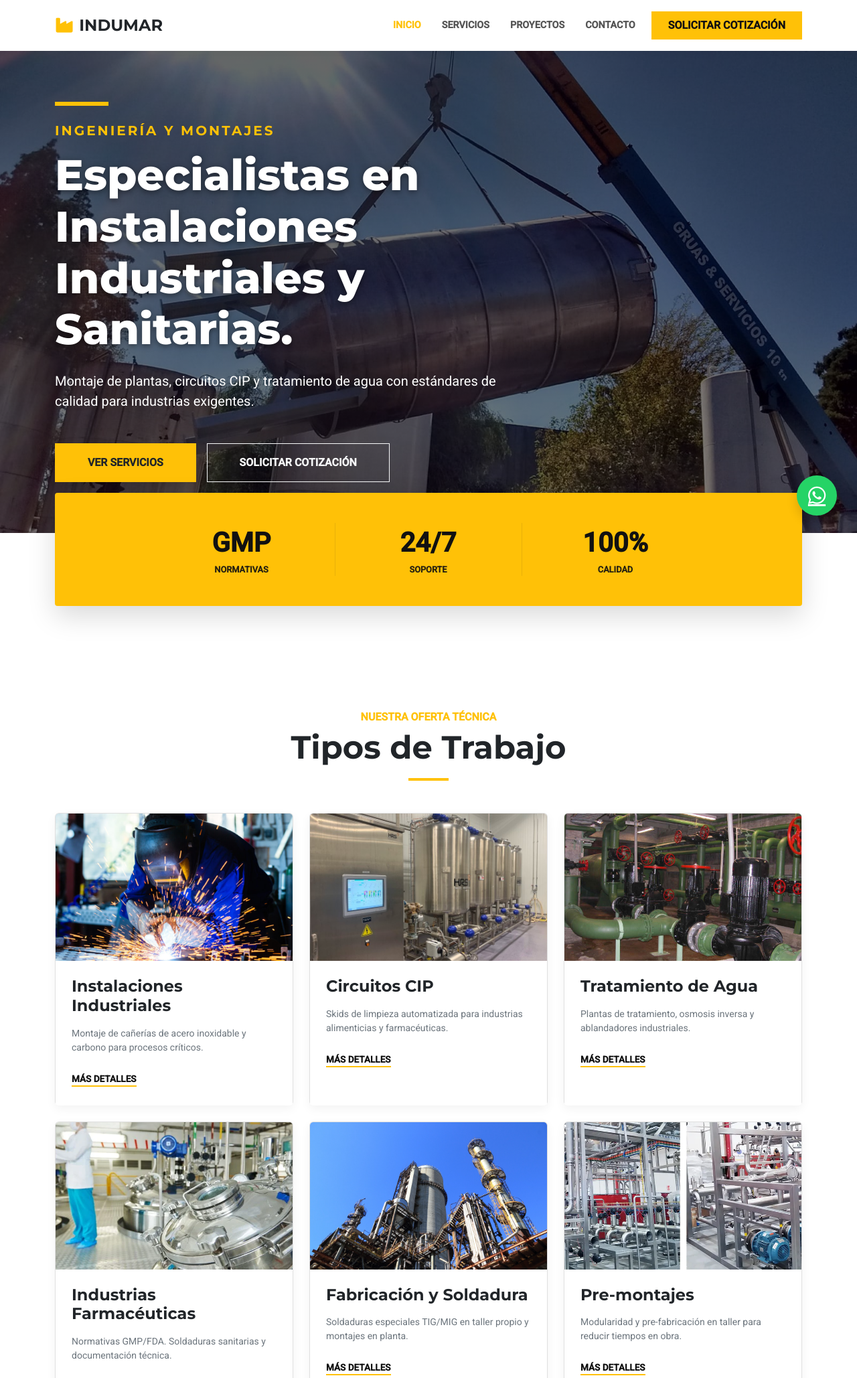
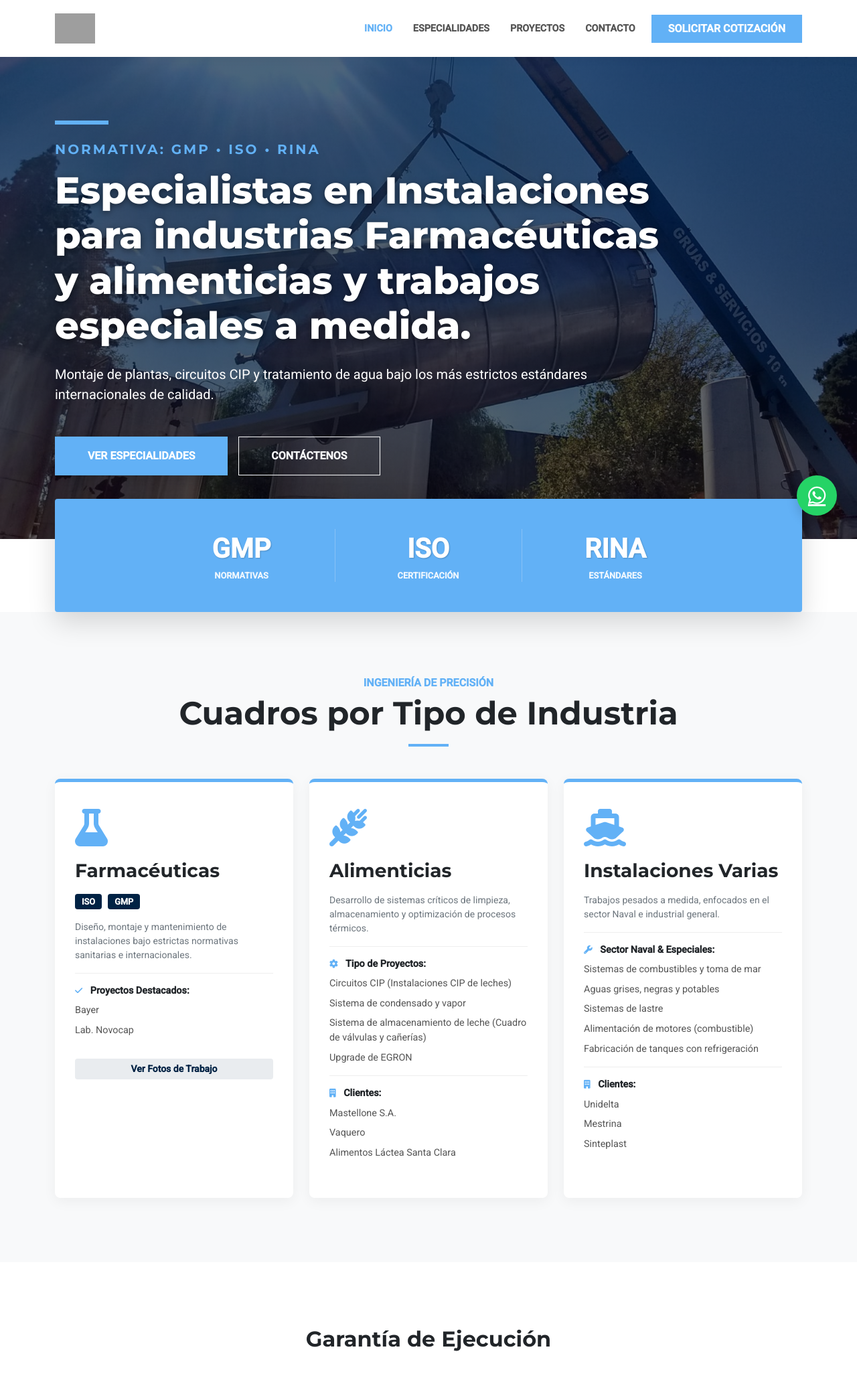
Before and after one commit to lvekko23/indumarweb, a Flask app: page / in a window 1280 px wide. Shown: the top 2058 px of the page at 67% size. Run offline with Flask 3, Linux system fonts and the light colour scheme; grey boxes are pictures that could not be loaded.

Commit message:
Actualizando logo azul y nueva estructura de industrias

```diff
--- a/app.py
+++ b/app.py
@@ -27,28 +27,12 @@ INFO_EMPRESA = {
 }
 
 # --- DATOS PARA LA PÁGINA ---
-SERVICIOS = [
-    {'titulo': 'Instalaciones Industriales', 'desc': 'Montaje de cañerías de acero inoxidable y carbono para procesos críticos.', 'img': '/static/taller.jpg'},
-    {'titulo': 'Circuitos CIP', 'desc': 'Skids de limpieza automatizada para industrias alimenticias y farmacéuticas.', 'img': '/static/cip.jpg'},
-    {'titulo': 'Tratamiento de Agua', 'desc': 'Plantas de tratamiento, osmosis inversa y ablandadores industriales.', 'img': '/static/agua.jpg'},
-    {'titulo': 'Industrias Farmacéuticas', 'desc': 'Normativas GMP/FDA. Soldaduras sanitarias y documentación técnica.', 'img': '/static/farma.jpg'},
-    {'titulo': 'Fabricación y Soldadura', 'desc': 'Soldaduras especiales TIG/MIG en taller propio y montajes en planta.', 'img': '/static/instalaciones.jpg'},
-    {'titulo': 'Pre-montajes', 'desc': 'Modularidad y pre-fabricación en taller para reducir tiempos en obra.', 'img': '/static/premontaje.jpg'}
-]
+# (Borramos SERVICIOS e INDUSTRIAS porque ahora los cuadros están fijos en el HTML)
 
 STATS = [
     {'numero': 'GMP', 'texto': 'Normativas'},
-    {'numero': '24/7', 'texto': 'Soporte'},
-    {'numero': '100%', 'texto': 'Calidad'}
-]
-
-INDUSTRIAS = [
-    {'nombre': 'Alimenticia', 'icono': 'fa-utensils', 'desc': 'Lácteos, bebidas y procesados.'},
-    {'nombre': 'Farmacéutica', 'icono': 'fa-pills', 'desc': 'Laboratorios y cosmética.'},
-    {'nombre': 'Química', 'icono': 'fa-flask', 'desc': 'Reactores y fluidos peligrosos.'},
-    {'nombre': 'Naval', 'icono': 'fa-anchor', 'desc': 'Reparaciones y montajes a bordo.'},
-    {'nombre': 'Petróleo', 'icono': 'fa-oil-well', 'desc': 'Redes de incendio y piping.'},
-    {'nombre': 'Civil', 'icono': 'fa-building', 'desc': 'Estructuras metálicas y naves.'}
+    {'numero': 'ISO', 'texto': 'Certificación'},
+    {'numero': 'RINA', 'texto': 'Estándares'}
 ]
 
 # --- RUTAS ---
@@ -57,9 +41,7 @@ INDUSTRIAS = [
 def home():
     return render_template('index.html',
                            empresa=INFO_EMPRESA,
-                           servicios=SERVICIOS,
-                           stats=STATS,
-                           industrias=INDUSTRIAS)
+                           stats=STATS)
 
 @app.route('/proyectos')
 def proyectos():
@@ -75,10 +57,11 @@ def contacto():
     if request.method == 'POST':
         nombre = request.form.get('nombre')
         email_cliente = request.form.get('email')
-        asunto = request.form.get('asunto')
+        telefono = request.form.get('telefono')
+        empresa_cliente = request.form.get('empresa')
         mensaje = request.form.get('mensaje')
 
-        msg = Message(subject=f"NUEVO CLIENTE WEB: {asunto}",
+        msg = Message(subject=f"NUEVO CLIENTE WEB: {nombre}",
                       sender='contactoindumar@gmail.com',
                       recipients=['admarin74@gmail.com'])
 
@@ -88,8 +71,9 @@ def contacto():
         ------------------------------------------------------
 
         CLIENTE: {nombre}
+        EMPRESA: {empresa_cliente}
+        TELÉFONO: {telefono}
         EMAIL:   {email_cliente}
-        ASUNTO:  {asunto}
 
         MENSAJE:
         {mensaje}
--- a/templates/index.html
+++ b/templates/index.html
@@ -10,15 +10,17 @@
     <link href="https://unpkg.com/aos@2.3.1/dist/aos.css" rel="stylesheet">
 
     <style>
-        :root { --primary: #ffc107; --dark: #111111; --dark-grey: #212529; }
+        :root { --primary: #ffc107; --dark: #111111; --dark-grey: #212529; --indumar-blue: #62b1f6; --indumar-darkblue: #002244; }
         body { font-family: 'Roboto', sans-serif; color: #444; background-color: #fff; }
         h1, h2, h3, h4, h5, .navbar-brand { font-family: 'Montserrat', sans-serif; }
 
         /* NAVBAR */
         .navbar { background: white; box-shadow: 0 2px 15px rgba(0,0,0,0.05); padding: 15px 0; }
         .nav-link { color: #555 !important; font-weight: 600; font-size: 0.9rem; margin-left: 15px; text-transform: uppercase; }
-        .nav-link:hover, .nav-link.active { color: var(--primary) !important; }
-        .btn-nav { background: var(--primary); color: var(--dark) !important; font-weight: 700; border-radius: 0; }
+        .nav-link:hover, .nav-link.active { color: var(--indumar-blue) !important; }
+        .btn-nav { background: var(--indumar-blue); color: white !important; font-weight: 700; border-radius: 0; transition: 0.3s; }
+        .btn-nav:hover { background: var(--indumar-darkblue); }
+        .logo-img { max-height: 45px; object-fit: contain; }
 
         /* HERO SLIDER */
         .hero {
@@ -43,39 +45,33 @@
         .hero-overlay {
             position: absolute;
             top: 0; left: 0; width: 100%; height: 100%;
-            background: linear-gradient(rgba(0,0,0,0.6), rgba(0,0,0,0.5));
+            background: linear-gradient(rgba(0,34,68,0.7), rgba(0,0,0,0.6));
             z-index: 1;
         }
         .hero-content { position: relative; z-index: 2; width: 100%; }
-        .hero-line { width: 80px; height: 6px; background: var(--primary); margin-bottom: 25px; }
-        .hero-subtitle { color: var(--primary); letter-spacing: 3px; font-weight: 700; }
-        .hero-title { color: white; font-weight: 800; text-shadow: 0 2px 10px rgba(0,0,0,0.5); }
+        .hero-line { width: 80px; height: 6px; background: var(--indumar-blue); margin-bottom: 25px; }
+        .hero-subtitle { color: var(--indumar-blue); letter-spacing: 3px; font-weight: 700; text-transform: uppercase;}
+        .hero-title { color: white; font-weight: 800; text-shadow: 0 2px 10px rgba(0,0,0,0.5); font-size: 3.5rem;}
 
         /* ESTADISTICAS */
-        .stats-section { background: var(--primary); color: var(--dark); padding: 45px 0; margin-top: -60px; position: relative; z-index: 10; border-radius: 4px; box-shadow: 0 15px 40px rgba(0,0,0,0.15); }
-        .stat-number { font-size: 2.5rem; font-weight: 800; }
+        .stats-section { background: var(--indumar-blue); color: white; padding: 45px 0; margin-top: -60px; position: relative; z-index: 10; border-radius: 4px; box-shadow: 0 15px 40px rgba(0,0,0,0.15); }
+        .stat-number { font-size: 2.5rem; font-weight: 800; text-shadow: 1px 1px 2px rgba(0,0,0,0.2);}
         .stat-text { font-size: 0.8rem; text-transform: uppercase; font-weight: 700; opacity: 0.9; }
 
-        /* TARJETAS DE SERVICIOS */
-        .card-service { border: 1px solid #e0e0e0; background: white; transition: all 0.4s cubic-bezier(0.175, 0.885, 0.32, 1.275); height: 100%; position: relative; box-shadow: 0 5px 15px rgba(0,0,0,0.05); overflow: hidden; border-bottom: 4px solid transparent; }
-        .card-service:hover { transform: translateY(-10px); box-shadow: 0 20px 40px rgba(0,0,0,0.15); border-bottom-color: var(--primary); }
-        .card-img-wrapper { height: 220px; overflow: hidden; position: relative; }
-        .card-img-wrapper img { width: 100%; height: 100%; object-fit: cover; transition: transform 0.6s ease; }
-        .card-service:hover .card-img-wrapper img { transform: scale(1.1); }
-        .card-service a { text-decoration: none; border-bottom: 2px solid var(--primary); padding-bottom: 2px; transition: 0.3s; color: var(--dark); font-weight: 700; font-size: 0.85rem;}
-        .card-service:hover a { color: var(--primary); border-color: transparent; }
-
-        /* SECCIÓN INDUSTRIAS */
-        .bg-dark-section { background-color: var(--dark-grey); color: white; }
-        .industry-card-dark { background: #2c3034; padding: 40px 30px; border-radius: 8px; text-align: center; transition: all 0.3s ease; border-bottom: 5px solid transparent; height: 100%; }
-        .industry-card-dark:hover { transform: translateY(-15px); background: #343a40; border-bottom-color: var(--primary); box-shadow: 0 10px 30px rgba(0,0,0,0.3); }
-        .industry-icon-large { font-size: 4.5rem; color: var(--primary); margin-bottom: 25px; display: inline-block; transition: 0.3s; }
-        .industry-card-dark:hover .industry-icon-large { transform: scale(1.1); }
+        /* SECCIÓN INDUSTRIAS (CUADROS) */
+        .bg-dark-section { background-color: #f8f9fa; color: #333; }
+        .industry-card { background: white; padding: 40px 30px; border-radius: 8px; box-shadow: 0 5px 20px rgba(0,0,0,0.05); border-top: 5px solid var(--indumar-blue); transition: all 0.3s ease; height: 100%; }
+        .industry-card:hover { transform: translateY(-10px); box-shadow: 0 15px 35px rgba(0,0,0,0.1); border-top-color: var(--indumar-darkblue); }
+        .industry-icon-large { font-size: 3.5rem; color: var(--indumar-blue); margin-bottom: 20px; display: inline-block; }
+        .client-list { list-style: none; padding-left: 0; margin-top: 15px; border-top: 1px solid #eee; padding-top: 15px; font-size: 0.9rem;}
+        .client-list li { margin-bottom: 8px; color: #555; }
+        .client-list i { color: var(--indumar-blue); margin-right: 8px; font-size: 0.8rem;}
+        .normas-badge { background: var(--indumar-darkblue); color: white; padding: 4px 10px; border-radius: 4px; font-size: 0.8rem; font-weight: bold; margin-right: 5px;}
 
         /* FOOTER */
-        footer { background: #0b0b0b; color: #888; padding: 70px 0 20px; font-size: 0.9rem; }
-        footer a { color: #888; text-decoration: none; }
-        footer a:hover { color: var(--primary); }
+        footer { background: var(--indumar-darkblue); color: #ccc; padding: 70px 0 20px; font-size: 0.9rem; }
+        footer a { color: #ccc; text-decoration: none; }
+        footer a:hover { color: white; }
 
         .whatsapp-float { position: fixed; bottom: 30px; right: 30px; background: #25d366; color: white; width: 60px; height: 60px; border-radius: 50%; display: flex; align-items: center; justify-content: center; font-size: 30px; box-shadow: 0 4px 15px rgba(0,0,0,0.4); z-index: 100; transition: 0.3s; }
         .whatsapp-float:hover { transform: scale(1.1); background: #20b852; }
@@ -86,8 +82,7 @@
     <nav class="navbar navbar-expand-lg sticky-top">
         <div class="container">
             <a class="navbar-brand d-flex align-items-center gap-2" href="{{ url_for('home') }}">
-                <i class="fa-solid fa-industry text-warning fa-lg"></i>
-                <span class="fw-bold fs-4 text-dark">INDUMAR</span>
+                <img src="/static/img/logo-indumar.jpeg" alt="INDUMAR Logo" class="logo-img">
             </a>
             <button class="navbar-toggler border-0" type="button" data-bs-toggle="collapse" data-bs-target="#navbarNav">
                 <span class="navbar-toggler-icon"></span>
@@ -95,7 +90,7 @@
             <div class="collapse navbar-collapse" id="navbarNav">
                 <ul class="navbar-nav ms-auto align-items-center">
                     <li class="nav-item"><a class="nav-link active" href="{{ url_for('home') }}">Inicio</a></li>
-                    <li class="nav-item"><a class="nav-link" href="#tipos-trabajo">Servicios</a></li>
+                    <li class="nav-item"><a class="nav-link" href="#industrias">Especialidades</a></li>
                     <li class="nav-item"><a class="nav-link" href="{{ url_for('proyectos') }}">Proyectos</a></li>
                     <li class="nav-item"><a class="nav-link" href="{{ url_for('contacto') }}">Contacto</a></li>
                     <li class="nav-item ms-lg-3">
@@ -112,16 +107,16 @@
 
         <div class="container hero-content" data-aos="fade-up">
             <div class="row">
-                <div class="col-lg-9">
+                <div class="col-lg-10">
                     <div class="hero-line"></div>
-                    <h5 class="hero-subtitle mb-3">INGENIERÍA Y MONTAJES</h5>
-                    <h1 class="display-3 hero-title mb-4">Especialistas en Instalaciones Industriales y Sanitarias.</h1>
-                    <p class="lead mb-5 text-white opacity-90" style="max-width: 700px; font-weight: 400;">
-                        Montaje de plantas, circuitos CIP y tratamiento de agua con estándares de calidad para industrias exigentes.
+                    <h5 class="hero-subtitle mb-3">NORMATIVA: GMP • ISO • RINA</h5>
+                    <h1 class="hero-title mb-4">Especialistas en Instalaciones para industrias Farmacéuticas y alimenticias y trabajos especiales a medida.</h1>
+                    <p class="lead mb-5 text-white opacity-90" style="max-width: 800px; font-weight: 400;">
+                        Montaje de plantas, circuitos CIP y tratamiento de agua bajo los más estrictos estándares internacionales de calidad.
                     </p>
                     <div class="d-flex gap-3">
-                        <a href="#tipos-trabajo" class="btn btn-warning px-5 py-3 fw-bold text-dark rounded-0 shadow">VER SERVICIOS</a>
-                        <a href="{{ url_for('contacto') }}" class="btn btn-outline-light px-5 py-3 fw-bold rounded-0">SOLICITAR COTIZACIÓN</a>
+                        <a href="#industrias" class="btn px-5 py-3 fw-bold text-white rounded-0 shadow" style="background-color: var(--indumar-blue);">VER ESPECIALIDADES</a>
+                        <a href="{{ url_for('contacto') }}" class="btn btn-outline-light px-5 py-3 fw-bold rounded-0">CONTÁCTENOS</a>
                     </div>
                 </div>
             </div>
@@ -131,7 +126,7 @@
     <div class="container">
         <div class="row stats-section mx-1 mx-lg-0 text-center justify-content-center">
             {% for stat in stats %}
-            <div class="col-4 col-md-3 mb-4 mb-md-0 {% if not loop.last %}border-end border-dark border-opacity-10{% endif %}">
+            <div class="col-4 col-md-3 mb-4 mb-md-0 {% if not loop.last %}border-end border-light border-opacity-25{% endif %}">
                 <div class="stat-number">{{ stat.numero }}</div>
                 <div class="stat-text">{{ stat.texto }}</div>
             </div>
@@ -139,52 +134,82 @@
         </div>
     </div>
 
-    <section id="tipos-trabajo" class="py-5" style="margin-top: 60px;">
+    <section id="industrias" class="py-5 bg-dark-section">
         <div class="container py-5">
             <div class="text-center mb-5" data-aos="fade-up">
-                <h6 class="text-uppercase text-warning fw-bold ls-2">Nuestra Oferta Técnica</h6>
-                <h2 class="display-5 fw-bold text-dark">Tipos de Trabajo</h2>
-                <div class="d-flex justify-content-center mt-3"><div style="width: 60px; height: 4px; background: var(--primary);"></div></div>
+                <h6 class="text-uppercase fw-bold ls-2" style="color: var(--indumar-blue);">Ingeniería de Precisión</h6>
+                <h2 class="display-5 fw-bold text-dark">Cuadros por Tipo de Industria</h2>
+                <div class="d-flex justify-content-center mt-3"><div style="width: 60px; height: 4px; background: var(--indumar-blue);"></div></div>
             </div>
 
-            <div class="row g-4 justify-content-center">
-                {% for servicio in servicios %}
-                <div class="col-md-6 col-lg-4" data-aos="fade-up" data-aos-delay="{{ loop.index * 100 }}">
-                    <div class="card card-service">
-                        <div class="card-img-wrapper">
-                            <img src="{{ servicio.img }}" alt="{{ servicio.titulo }}">
+            <div class="row g-4 align-items-stretch">
+
+                <div class="col-lg-4 col-md-6" data-aos="fade-up" data-aos-delay="100">
+                    <div class="industry-card">
+                        <i class="fa-solid fa-flask industry-icon-large"></i>
+                        <h3 class="fw-bold mb-3 text-dark">Farmacéuticas</h3>
+                        <div class="mb-3">
+                            <span class="normas-badge">ISO</span>
+                            <span class="normas-badge">GMP</span>
                         </div>
-                        <div class="card-body p-4">
-                            <h4 class="card-title fw-bold mb-3 text-dark">{{ servicio.titulo }}</h4>
-                            <p class="card-text text-secondary mb-4 small">{{ servicio.desc }}</p>
-                            <a href="{{ url_for('contacto') }}">MÁS DETALLES</a>
-                        </div>
+                        <p class="text-secondary small">Diseño, montaje y mantenimiento de instalaciones bajo estrictas normativas sanitarias e internacionales.</p>
+
+                        <ul class="client-list">
+                            <li class="fw-bold text-dark mb-2"><i class="fa-solid fa-check"></i> Proyectos Destacados:</li>
+                            <li>Bayer</li>
+                            <li>Lab. Novocap</li>
+                        </ul>
+                        <a href="{{ url_for('proyectos') }}" class="btn btn-sm mt-3 fw-bold w-100" style="background-color: #e9ecef; color: var(--indumar-darkblue);">Ver Fotos de Trabajo</a>
                     </div>
                 </div>
-                {% endfor %}
-            </div>
-        </div>
-    </section>
 
-    <section id="industrias" class="py-5 bg-dark-section text-white">
-        <div class="container py-5">
-            <div class="row align-items-center mb-5">
-                <div class="col-lg-8" data-aos="fade-right">
-                    <h6 class="text-uppercase text-warning fw-bold ls-2">Sectores Clave</h6>
-                    <h2 class="display-4 fw-bold">Industrias que Atendemos</h2>
-                    <p class="lead opacity-75 mt-3">Experiencia comprobada en normativas GMP, FDA y exigencias sanitarias y navales.</p>
-                </div>
-            </div>
-            <div class="row g-4 mt-4">
-                {% for industria in industrias %}
-                <div class="col-md-4" data-aos="fade-up" data-aos-delay="{{ loop.index * 150 }}">
-                    <div class="industry-card-dark">
-                        <i class="fa-solid {{ industria.icono }} industry-icon-large"></i>
-                        <h3 class="fw-bold mb-3 text-white">{{ industria.nombre }}</h3>
-                        <p class="text-light opacity-75 mb-0">{{ industria.desc }}</p>
+                <div class="col-lg-4 col-md-6" data-aos="fade-up" data-aos-delay="200">
+                    <div class="industry-card">
+                        <i class="fa-solid fa-wheat-awn industry-icon-large"></i>
+                        <h3 class="fw-bold mb-3 text-dark">Alimenticias</h3>
+                        <p class="text-secondary small">Desarrollo de sistemas críticos de limpieza, almacenamiento y optimización de procesos térmicos.</p>
+
+                        <ul class="client-list">
+                            <li class="fw-bold text-dark mb-2"><i class="fa-solid fa-gear"></i> Tipo de Proyectos:</li>
+                            <li>Circuitos CIP (Instalaciones CIP de leches)</li>
+                            <li>Sistema de condensado y vapor</li>
+                            <li>Sistema de almacenamiento de leche (Cuadro de válvulas y cañerías)</li>
+                            <li>Upgrade de EGRON</li>
+                        </ul>
+
+                        <ul class="client-list mt-3">
+                            <li class="fw-bold text-dark mb-2"><i class="fa-solid fa-building"></i> Clientes:</li>
+                            <li>Mastellone S.A.</li>
+                            <li>Vaquero</li>
+                            <li>Alimentos Láctea Santa Clara</li>
+                        </ul>
                     </div>
                 </div>
-                {% endfor %}
+
+                <div class="col-lg-4 col-md-12" data-aos="fade-up" data-aos-delay="300">
+                    <div class="industry-card">
+                        <i class="fa-solid fa-ship industry-icon-large"></i>
+                        <h3 class="fw-bold mb-3 text-dark">Instalaciones Varias</h3>
+                        <p class="text-secondary small">Trabajos pesados a medida, enfocados en el sector Naval e industrial general.</p>
+
+                        <ul class="client-list">
+                            <li class="fw-bold text-dark mb-2"><i class="fa-solid fa-wrench"></i> Sector Naval & Especiales:</li>
+                            <li>Sistemas de combustibles y toma de mar</li>
+                            <li>Aguas grises, negras y potables</li>
+                            <li>Sistemas de lastre</li>
+                            <li>Alimentación de motores (combustible)</li>
+                            <li>Fabricación de tanques con refrigeración</li>
+                        </ul>
+
+                        <ul class="client-list mt-3">
+                            <li class="fw-bold text-dark mb-2"><i class="fa-solid fa-building"></i> Clientes:</li>
+                            <li>Unidelta</li>
+                            <li>Mestrina</li>
+                            <li>Sinteplast</li>
+                        </ul>
+                    </div>
+                </div>
+
             </div>
         </div>
     </section>
@@ -193,41 +218,41 @@
         <div class="container py-5 text-center" data-aos="fade-up">
             <h2 class="fw-bold mb-5 text-dark">Garantía de Ejecución</h2>
             <div class="row justify-content-center gap-4 gap-lg-0">
-                <div class="col-md-4 border-end"><i class="fa-solid fa-certificate text-warning fa-3x mb-3"></i><h5 class="fw-bold">Soldaduras Calificadas</h5></div>
-                <div class="col-md-4 border-end"><i class="fa-solid fa-file-circle-check text-warning fa-3x mb-3"></i><h5 class="fw-bold">Documentación Final</h5></div>
-                <div class="col-md-4"><i class="fa-solid fa-stopwatch text-warning fa-3x mb-3"></i><h5 class="fw-bold">Cumplimiento de Plazos</h5></div>
+                <div class="col-md-4 border-end"><i class="fa-solid fa-certificate fa-3x mb-3" style="color: var(--indumar-blue);"></i><h5 class="fw-bold">Soldaduras Calificadas</h5></div>
+                <div class="col-md-4 border-end"><i class="fa-solid fa-file-circle-check fa-3x mb-3" style="color: var(--indumar-blue);"></i><h5 class="fw-bold">Documentación Final</h5></div>
+                <div class="col-md-4"><i class="fa-solid fa-stopwatch fa-3x mb-3" style="color: var(--indumar-blue);"></i><h5 class="fw-bold">Cumplimiento de Plazos</h5></div>
             </div>
         </div>
     </section>
 
     <section class="py-5 bg-light">
         <div class="container py-5 text-center">
-            <h2 class="display-6 fw-bold mb-4">¿Tiene un proyecto en mente?</h2>
+            <h2 class="display-6 fw-bold mb-4 text-dark">¿Tiene un proyecto en mente?</h2>
             <p class="text-secondary mb-5">Solicite un relevamiento técnico o presupuesto sin cargo.</p>
-            <a href="{{ url_for('contacto') }}" class="btn btn-warning btn-lg px-5 py-3 fw-bold rounded-0 shadow">SOLICITAR COTIZACIÓN</a>
+            <a href="{{ url_for('contacto') }}" class="btn btn-lg px-5 py-3 fw-bold rounded-0 shadow text-white" style="background-color: var(--indumar-blue);">SOLICITAR COTIZACIÓN</a>
         </div>
     </section>
 
-    <footer class="bg-black">
+    <footer>
         <div class="container">
             <div class="row gy-4 border-bottom border-secondary border-opacity-25 pb-5 mb-4">
                 <div class="col-md-4">
-                    <h5 class="text-white mb-4 fw-bold">INDUMAR</h5>
-                    <p class="opacity-75">Ingeniería, montaje y mantenimiento industrial.</p>
+                    <img src="/static/img/logo-indumar.jpeg" alt="INDUMAR" class="mb-4" style="height: 40px; filter: brightness(0) invert(1); opacity: 0.8;">
+                    <p class="opacity-75">Ingeniería, montaje y mantenimiento industrial especializado.</p>
                 </div>
 
                 <div class="col-md-4">
                     <h5 class="text-white mb-4 fw-bold">CONTACTO</h5>
-                    <p class="mb-2"><i class="fa-solid fa-phone text-warning me-2"></i> {{ empresa.telefono }}</p>
-                    <p class="mb-2"><i class="fa-solid fa-envelope text-warning me-2"></i> {{ empresa.email }}</p>
-                    <p class="mb-0"><i class="fa-solid fa-location-dot text-warning me-2"></i> Buenos Aires, Argentina</p>
+                    <p class="mb-2"><i class="fa-solid fa-phone me-2" style="color: var(--indumar-blue);"></i> {{ empresa.telefono }}</p>
+                    <p class="mb-2"><i class="fa-solid fa-envelope me-2" style="color: var(--indumar-blue);"></i> {{ empresa.email }}</p>
+                    <p class="mb-0"><i class="fa-solid fa-location-dot me-2" style="color: var(--indumar-blue);"></i> Buenos Aires, Argentina</p>
                 </div>
 
                 <div class="col-md-4">
                     <h5 class="text-white mb-4 fw-bold">NAVEGACIÓN</h5>
                     <ul class="list-unstyled fw-medium">
                         <li><a href="{{ url_for('home') }}">Inicio</a></li>
-                        <li><a href="#tipos-trabajo">Servicios</a></li>
+                        <li><a href="#industrias">Especialidades</a></li>
                         <li><a href="{{ url_for('proyectos') }}">Proyectos</a></li>
                         <li><a href="{{ url_for('contacto') }}">Contacto</a></li>
                     </ul>
```
Also changed, not shown: templates/proyectos.html (+21 -19 lines).
